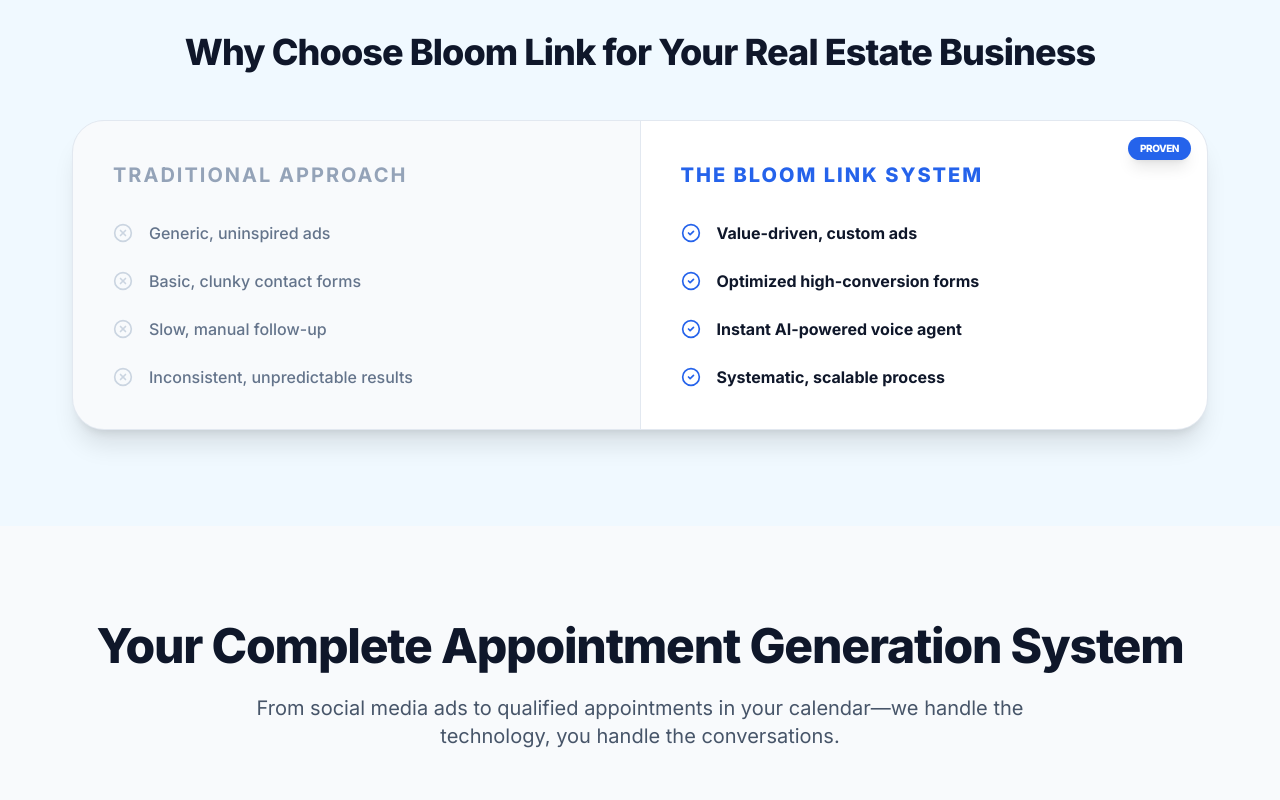
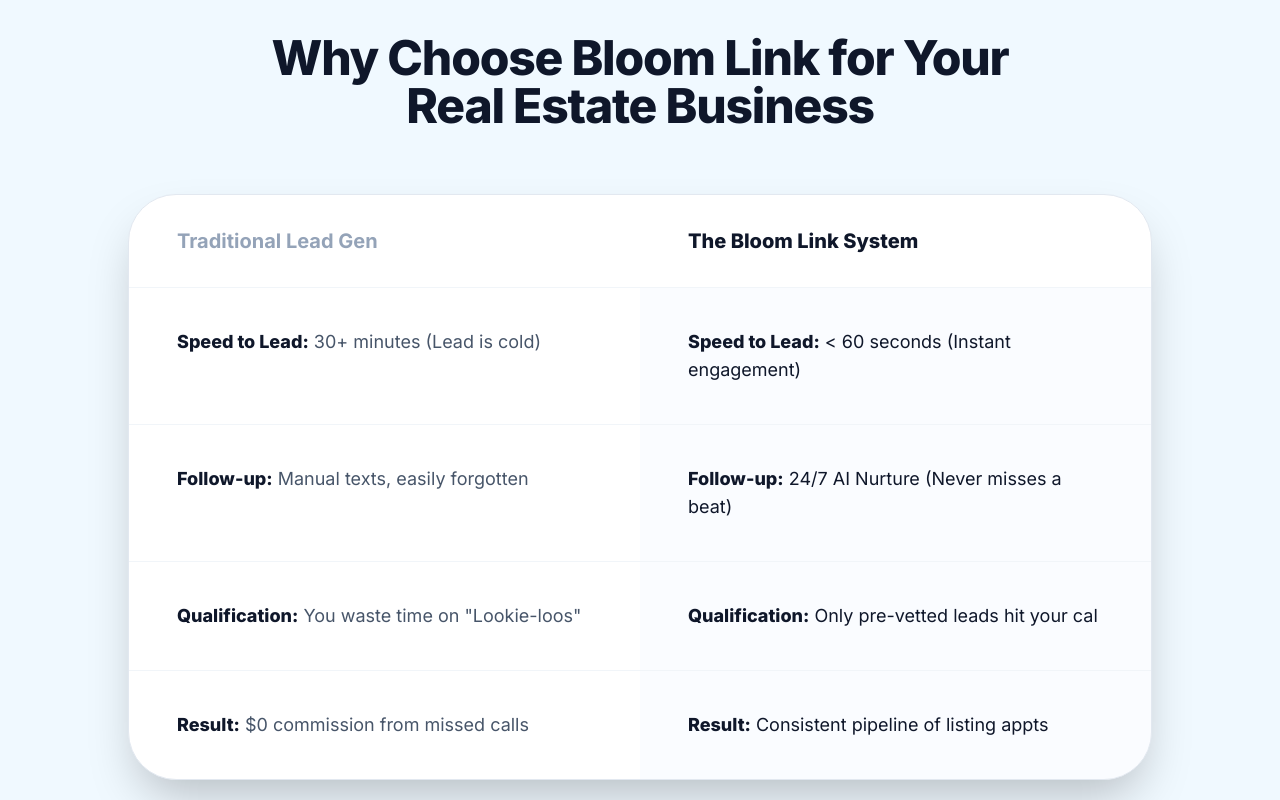
Before and after one commit to Manifesto32/aiagencywebsite, a React (Vite) app: page / in a window 1280 px wide. Shown: the part 3640-4440 px from the top of the page. Built offline with nearby package versions, Linux system fonts and the light colour scheme.

Commit message:
feat(StrategicAdvertising): Refine UI for strategic ads section
Adjusted spacing, card styling, and removed unused icons within the `StrategicAdvertising` component to improve visual presentation and reduce bundle size.

```diff
--- a/components/StrategicAdvertising.tsx
+++ b/components/StrategicAdvertising.tsx
@@ -1,9 +1,7 @@
 import React from 'react';
 import {
   BarChart3,
-  Target,
-  CheckCircle2,
-  XCircle
+  Target
 } from 'lucide-react';
 
 const StrategicAdvertising: React.FC = () => {
@@ -20,9 +18,9 @@
         </div>
 
         {/* Sub-sections with Visual Cards */}
-        <div className="grid md:grid-cols-2 gap-8 mb-20">
+        <div className="grid md:grid-cols-2 gap-8 mb-24">
           {/* Card 1 - The Market Reality */}
-          <div className="bg-white rounded-[2.5rem] p-8 sm:p-10 shadow-xl shadow-blue-100/50 relative overflow-hidden group">
+          <div className="bg-white rounded-[2.5rem] p-8 sm:p-10 shadow-xl shadow-blue-100/50 relative overflow-hidden group border border-slate-100">
             <div className="absolute top-0 right-0 p-8 opacity-5 group-hover:opacity-10 transition-opacity">
               <BarChart3 className="w-32 h-32 text-[#2563EB]" />
             </div>
@@ -36,7 +34,7 @@
           </div>
 
           {/* Card 2 - From Passive to Proactive */}
-          <div className="bg-white rounded-[2.5rem] p-8 sm:p-10 shadow-xl shadow-blue-100/50 relative overflow-hidden group">
+          <div className="bg-white rounded-[2.5rem] p-8 sm:p-10 shadow-xl shadow-blue-100/50 relative overflow-hidden group border border-slate-100">
             <div className="absolute top-0 right-0 p-8 opacity-5 group-hover:opacity-10 transition-opacity">
               <Target className="w-32 h-32 text-[#2563EB]" />
             </div>
@@ -50,50 +48,82 @@
           </div>
         </div>
 
-        {/* RESTORED: Why Choose Bloom Link section */}
-        <div className="mt-24">
-          <div className="text-center mb-12">
-            <h2 className="text-3xl sm:text-4xl font-extrabold text-slate-900 tracking-tight">Why Choose Bloom Link for Your Real Estate Business</h2>
+        {/* NEW TABLE DESIGN: Why Choose Bloom Link section */}
+        <div className="mt-24 max-w-5xl mx-auto">
+          <div className="text-center mb-16">
+            <h2 className="text-3xl sm:text-4xl lg:text-5xl font-black text-slate-900 tracking-tight">
+              Why Choose Bloom Link for Your <br className="hidden sm:block" /> Real Estate Business
+            </h2>
           </div>
-          <div className="grid md:grid-cols-2 gap-px bg-slate-200 rounded-[2rem] overflow-hidden border border-slate-200 shadow-xl">
-            <div className="bg-slate-50 p-10">
-              <h4 className="text-xl font-bold text-slate-400 mb-8 flex items-center uppercase tracking-widest">
-                Traditional Approach
-              </h4>
-              <ul className="space-y-6">
-                {[
-                  { text: 'Generic, uninspired ads', icon: XCircle },
-                  { text: 'Basic, clunky contact forms', icon: XCircle },
-                  { text: 'Slow, manual follow-up', icon: XCircle },
-                  { text: 'Inconsistent, unpredictable results', icon: XCircle }
-                ].map((item, idx) => (
-                  <li key={idx} className="flex items-center text-slate-500">
-                    <item.icon className="w-5 h-5 mr-4 text-slate-300" />
-                    <span className="font-medium">{item.text}</span>
-                  </li>
-                ))}
-              </ul>
-            </div>
-            <div className="bg-white p-10 relative overflow-hidden">
-              <div className="absolute top-0 right-0 p-4">
-                <div className="bg-blue-600 text-white text-[10px] font-black px-3 py-1 rounded-full uppercase tracking-tighter shadow-lg">Proven</div>
-              </div>
-              <h4 className="text-xl font-black text-blue-600 mb-8 flex items-center uppercase tracking-widest">
-                The Bloom Link System
-              </h4>
-              <ul className="space-y-6">
-                {[
-                  { text: 'Value-driven, custom ads', icon: CheckCircle2 },
-                  { text: 'Optimized high-conversion forms', icon: CheckCircle2 },
-                  { text: 'Instant AI-powered voice agent', icon: CheckCircle2 },
-                  { text: 'Systematic, scalable process', icon: CheckCircle2 }
-                ].map((item, idx) => (
-                  <li key={idx} className="flex items-center text-slate-900">
-                    <item.icon className="w-5 h-5 mr-4 text-blue-600" />
-                    <span className="font-bold">{item.text}</span>
-                  </li>
-                ))}
-              </ul>
+
+          <div className="bg-white rounded-[2rem] sm:rounded-[3rem] overflow-hidden border border-slate-200 shadow-2xl">
+            <div className="overflow-x-auto">
+              <table className="w-full text-left border-collapse">
+                <thead>
+                  <tr className="border-b border-slate-100">
+                    <th className="px-6 sm:px-12 py-8 text-lg sm:text-xl font-bold text-slate-400 w-1/2">
+                      Traditional Lead Gen
+                    </th>
+                    <th className="px-6 sm:px-12 py-8 text-lg sm:text-xl font-black text-slate-900 w-1/2">
+                      The Bloom Link System
+                    </th>
+                  </tr>
+                </thead>
+                <tbody className="divide-y divide-slate-100">
+                  {/* Row 1: Speed to Lead */}
+                  <tr>
+                    <td className="px-6 sm:px-12 py-10 align-top">
+                      <p className="text-base sm:text-lg text-slate-600">
+                        <span className="font-black text-slate-900">Speed to Lead:</span> 30+ minutes (Lead is cold)
+                      </p>
+                    </td>
+                    <td className="px-6 sm:px-12 py-10 align-top bg-blue-50/30">
+                      <p className="text-base sm:text-lg text-slate-900">
+                        <span className="font-black">Speed to Lead:</span> &lt; 60 seconds (Instant engagement)
+                      </p>
+                    </td>
+                  </tr>
+                  {/* Row 2: Follow-up */}
+                  <tr>
+                    <td className="px-6 sm:px-12 py-10 align-top">
+                      <p className="text-base sm:text-lg text-slate-600">
+                        <span className="font-black text-slate-900">Follow-up:</span> Manual texts, easily forgotten
+                      </p>
+                    </td>
+                    <td className="px-6 sm:px-12 py-10 align-top bg-blue-50/30">
+                      <p className="text-base sm:text-lg text-slate-900">
+                        <span className="font-black">Follow-up:</span> 24/7 AI Nurture (Never misses a beat)
+                      </p>
+                    </td>
+                  </tr>
+                  {/* Row 3: Qualification */}
+                  <tr>
+                    <td className="px-6 sm:px-12 py-10 align-top">
+                      <p className="text-base sm:text-lg text-slate-600">
+                        <span className="font-black text-slate-900">Qualification:</span> You waste time on "Lookie-loos"
+                      </p>
+                    </td>
+                    <td className="px-6 sm:px-12 py-10 align-top bg-blue-50/30">
+                      <p className="text-base sm:text-lg text-slate-900">
+                        <span className="font-black">Qualification:</span> Only pre-vetted leads hit your cal
+                      </p>
+                    </td>
+                  </tr>
+                  {/* Row 4: Result */}
+                  <tr>
+                    <td className="px-6 sm:px-12 py-10 align-top">
+                      <p className="text-base sm:text-lg text-slate-600">
+                        <span className="font-black text-slate-900">Result:</span> $0 commission from missed calls
+                      </p>
+                    </td>
+                    <td className="px-6 sm:px-12 py-10 align-top bg-blue-50/30">
+                      <p className="text-base sm:text-lg text-slate-900">
+                        <span className="font-black">Result:</span> Consistent pipeline of listing appts
+                      </p>
+                    </td>
+                  </tr>
+                </tbody>
+              </table>
             </div>
           </div>
         </div>
```
